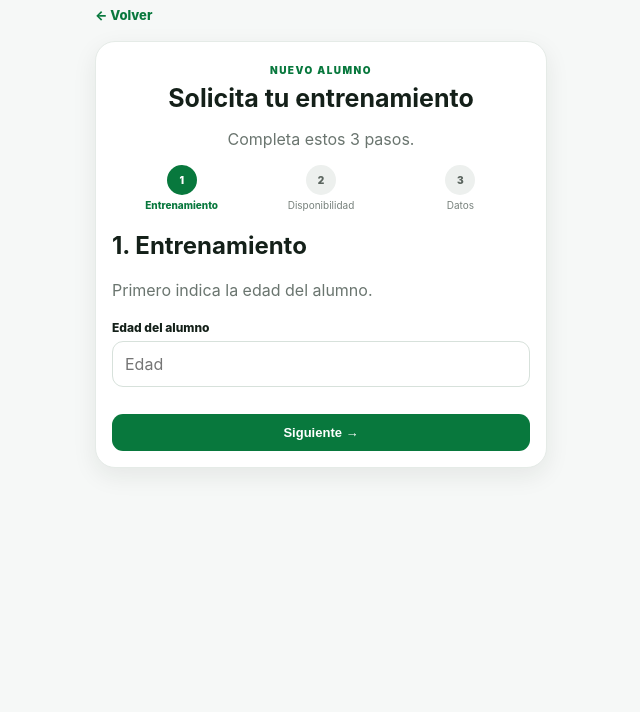
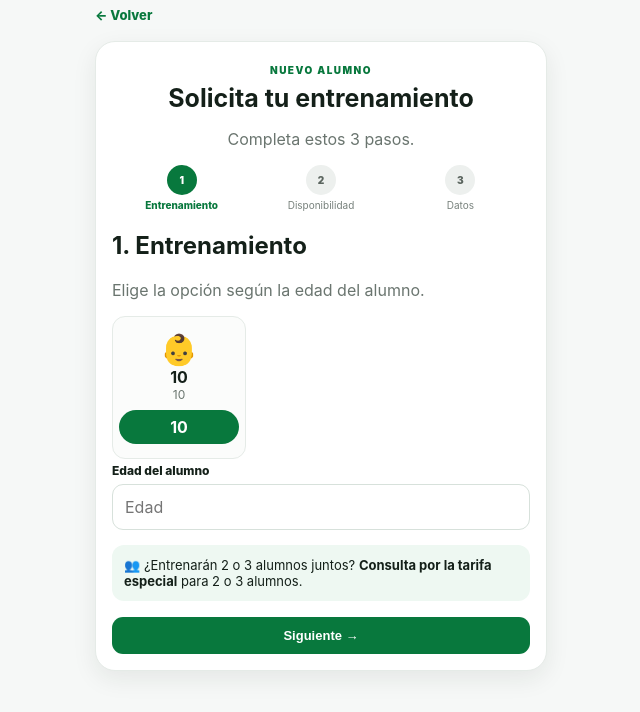
Before and after one commit to juancarlosrockman/jc-futbol-coach, a Python web app: template templates/new.html in a window 1280 px wide. Shown: the top 712 px of the page, without its empty margins (319-959 px from the left). Run offline with Jinja, Linux system fonts and the light colour scheme; the template is opened without the code that fills it: most values are stand-ins (such as "Sample title", 1, 10 or a date in 2020).

Commit message:
Add files via upload

```diff
--- a/templates/new.html
+++ b/templates/new.html
@@ -15,17 +15,17 @@
   <form method="post" id="requestForm">
     <section class="wizard-panel active" data-panel="1">
       <h2>1. Entrenamiento</h2>
-      <p class="muted">Primero indica la edad del alumno.</p>
+      <p class="muted">Elige la opción según la edad del alumno.</p>
+      <div class="price-grid">{% for p in pricing.new_students %}<div class="price-card"><div class="person">{% if loop.index==1 %}👶{% elif loop.index==2 %}🧒{% else %}👦{% endif %}</div><b>{{p.age}}</b><div class="small muted">{{p.duration}}</div><strong>{{p.price}}</strong></div>{% endfor %}</div>
       <label>Edad del alumno</label>
-      <input name="age" id="age" type="number" min="3" max="99" inputmode="numeric" placeholder="Edad" required>
-      <div id="priceResult" class="notice" style="display:none;margin-top:8px"></div>
-      <div id="groupResult" class="notice" style="display:none;margin-top:8px">👥 Si entrenarán 2 o 3 alumnos juntos, consulta por la tarifa para grupos.</div>
+      <input name="age" type="number" min="3" max="99" inputmode="numeric" placeholder="Edad" required>
+      <div class="notice" style="margin-top:4px">👥 ¿Entrenarán 2 o 3 alumnos juntos? <b>Consulta por la tarifa especial</b> para 2 o 3 alumnos.</div>
       <div class="wizard-actions"><button type="button" class="btn green next">Siguiente →</button></div>
     </section>
 
     <section class="wizard-panel" data-panel="2">
       <h2>2. Disponibilidad</h2>
-      {% if agenda_full %}<div class="notice" style="background:#fff0f0;color:#a22"><b>🔴 AGENDA LLENA</b><br>No hay horarios disponibles actualmente para el presente mes.<br><br><a class="btn light" href="{{url_for('espera')}}">📝 Unirme a la lista de espera</a></div>{% else %}<p class="muted">Primero selecciona el turno. Luego aparecerán las zonas disponibles.</p>
+      <p class="muted">Primero selecciona el turno. Luego aparecerán las zonas disponibles.</p>
       <label>Turno</label>
       <select id="turn" name="turn" required><option value="">Selecciona un turno</option><option value="Mañana">Mañanas, lunes a viernes — Consultar disponibilidad</option><option value="Tarde / noche">Tarde / noche</option></select>
       <label>Zona</label>
@@ -38,7 +38,7 @@
       <div id="availableList"><p class="muted">Selecciona primero turno y zona.</p></div>
       <input type="hidden" name="schedule" id="schedule">
       <div id="waitBox" style="display:none" class="notice">¿No encuentras un horario? <a id="waitLink" href="{{url_for('espera')}}">Únete a la lista de espera.</a></div>
-      <div class="wizard-actions"><button type="button" class="btn light prev">← Atrás</button><button type="button" class="btn green next">Siguiente →</button></div>{% endif %}
+      <div class="wizard-actions"><button type="button" class="btn light prev">← Atrás</button><button type="button" class="btn green next">Siguiente →</button></div>
     </section>
 
     <section class="wizard-panel" data-panel="3">
@@ -58,13 +58,11 @@
   </form>
 </div>
 <script>
-const publicAvailability={{availability|tojson}};const agendaFull={{'true' if agenda_full else 'false'}};const ageInput=document.getElementById('age'),priceResult=document.getElementById('priceResult'),groupResult=document.getElementById('groupResult');
-function updatePrice(){const a=parseInt(ageInput?.value||0);if(!a){priceResult.style.display='none';groupResult.style.display='none';return}if(a<3){priceResult.style.display='block';priceResult.textContent='La edad mínima es 3 años.';groupResult.style.display='none';return}if(a===3){priceResult.style.display='block';priceResult.innerHTML='<b>Clase personalizada de 30 minutos · S/50</b>';groupResult.style.display='none'}else if(a<=5){priceResult.style.display='block';priceResult.innerHTML='<b>Clase personalizada de 45 minutos · S/65</b>';groupResult.style.display='none'}else{priceResult.style.display='block';priceResult.innerHTML='<b>Entrenamiento personalizado de 1 hora · S/80</b>';groupResult.style.display='block'}}
-ageInput?.addEventListener('input',updatePrice);const turn=document.getElementById('turn'),rz=document.getElementById('requestZone'),list=document.getElementById('availableList'),schedule=document.getElementById('schedule');let current=1;
+const publicAvailability={{availability|tojson}};const turn=document.getElementById('turn'),rz=document.getElementById('requestZone'),list=document.getElementById('availableList'),schedule=document.getElementById('schedule');let current=1;
 function turnFor(a){return a.turn||((parseInt((a.raw_time||a.time).split(':')[0])<12)?'Mañana':'Tarde / noche')}
 function refreshZones(){const t=turn.value;const zones=t==='Mañana'?[...new Set(publicAvailability.map(a=>a.zone))]:[...new Set(publicAvailability.filter(a=>turnFor(a)===t).map(a=>a.zone))];rz.innerHTML='<option value="">'+(t?'Selecciona tu zona':'Primero selecciona un turno')+'</option>';zones.forEach(z=>{const o=document.createElement('option');o.value=z;o.textContent=z;rz.appendChild(o)});rz.disabled=!t;renderSlots()}
-function renderSlots(){const z=rz.value,t=turn.value;if(agendaFull){list.innerHTML='<div class="notice" style="background:#fff0f0;color:#a22"><b>🔴 AGENDA LLENA</b><br>No hay horarios disponibles actualmente para el presente mes.</div>';document.getElementById('waitBox').style.display='block';schedule.value='';return}if(!z||!t){list.innerHTML='<p class="muted">Selecciona turno y zona para ver los horarios disponibles.</p>';document.getElementById('waitBox').style.display='none';schedule.value='';return}if(t==='Mañana'){list.innerHTML='<div class="notice"><b>Mañanas, lunes a viernes</b><br>Consultar disponibilidad</div>';document.getElementById('waitBox').style.display='none';schedule.value='';return}const rows=publicAvailability.filter(a=>a.zone===z&&turnFor(a)===t);list.innerHTML=rows.length?rows.map(a=>`<div class="slot" data-value="${a.day}|${a.raw_time}"><span>📅 <b>${a.day}</b><br><small>${a.time}</small></span><span>›</span></div>`).join(''):'<p class="muted">No hay horarios publicados para esta zona y turno.</p>';document.getElementById('waitBox').style.display=rows.length?'none':'block';schedule.value='';document.querySelectorAll('#availableList .slot').forEach(s=>s.onclick=()=>{document.querySelectorAll('#availableList .slot').forEach(x=>x.classList.remove('selected'));s.classList.add('selected');schedule.value=s.dataset.value})}
+function renderSlots(){const z=rz.value,t=turn.value;if(!z||!t){list.innerHTML='<p class="muted">Selecciona turno y zona para ver los horarios disponibles.</p>';document.getElementById('waitBox').style.display='none';schedule.value='';return}if(t==='Mañana'){list.innerHTML='<div class="notice"><b>Mañanas, lunes a viernes</b><br>Consultar disponibilidad</div>';document.getElementById('waitBox').style.display='none';schedule.value='';return}const rows=publicAvailability.filter(a=>a.zone===z&&turnFor(a)===t);list.innerHTML=rows.length?rows.map(a=>`<div class="slot" data-value="${a.day}|${a.raw_time}"><span>📅 <b>${a.day}</b><br><small>${a.time}</small></span><span>›</span></div>`).join(''):'<p class="muted">No hay horarios publicados para esta zona y turno.</p>';document.getElementById('waitBox').style.display=rows.length?'none':'block';schedule.value='';document.querySelectorAll('#availableList .slot').forEach(s=>s.onclick=()=>{document.querySelectorAll('#availableList .slot').forEach(x=>x.classList.remove('selected'));s.classList.add('selected');schedule.value=s.dataset.value})}
 function show(n){current=n;document.querySelectorAll('.wizard-panel').forEach(p=>p.classList.toggle('active',+p.dataset.panel===n));document.querySelectorAll('.step').forEach(s=>s.classList.toggle('active',+s.dataset.step<=n));window.scrollTo({top:0,behavior:'smooth'})}
-document.querySelectorAll('.next').forEach(b=>b.onclick=()=>{const p=document.querySelector(`[data-panel="${current}"]`);const req=[...p.querySelectorAll('[required]')];if(req.some(x=>!x.checkValidity())){req.find(x=>!x.checkValidity())?.reportValidity();return}if(current===2&&turn.value!=='Mañana'&&!schedule.value){alert('Selecciona un horario.');return}if(current<3)show(current+1)});document.querySelectorAll('.prev').forEach(b=>b.onclick=()=>show(current-1));turn.addEventListener('change',refreshZones);rz.addEventListener('change',renderSlots);refreshZones();updatePrice();
+document.querySelectorAll('.next').forEach(b=>b.onclick=()=>{const p=document.querySelector(`[data-panel="${current}"]`);const req=[...p.querySelectorAll('[required]')];if(req.some(x=>!x.checkValidity())){req.find(x=>!x.checkValidity())?.reportValidity();return}if(current===2&&turn.value!=='Mañana'&&!schedule.value){alert('Selecciona un horario.');return}if(current<3)show(current+1)});document.querySelectorAll('.prev').forEach(b=>b.onclick=()=>show(current-1));turn.addEventListener('change',refreshZones);rz.addEventListener('change',renderSlots);refreshZones();
 </script>
 {% endblock %}
```
Also changed, not shown: templates/availability.html (+1 -5 lines).
